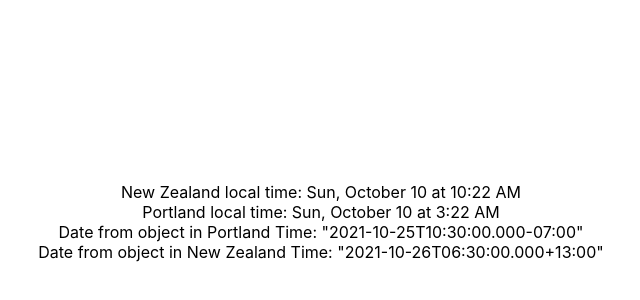
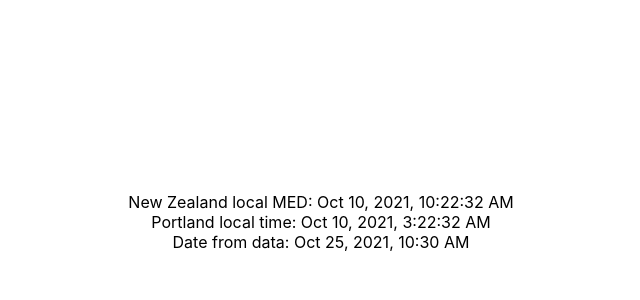
Before and after one commit to MVAodhan/schedule-with-Jason, a Next.js app: page / in a window 1280 px wide. Shown: the part 178-478 px from the top of the page, without its empty margins (319-959 px from the left). Built offline with nearby package versions, Linux system fonts and the light colour scheme.

Commit message:
date formatting corrected and simplified

```diff
--- a/pages/index.js
+++ b/pages/index.js
@@ -9,50 +9,35 @@ import { DateTime } from "luxon";
 
 export default function Home({ data }) {
   let dateTime = DateTime.local();
-  let localTime = dateTime.toLocaleString({
-    weekday: "short",
-    month: "long",
-    day: "numeric",
-    hour: "numeric",
-    minute: "2-digit",
-  });
 
-  let portlandTime = dateTime.setZone("America/Los_Angeles").toLocaleString({
-    weekday: "short",
-    month: "long",
-    day: "numeric",
-    hour: "numeric",
-    minute: "2-digit",
-  });
+  let localMed = dateTime.toLocaleString(DateTime.DATETIME_MED_WITH_SECONDS);
+
+  let portlandTime = dateTime
+    .setZone("America/Los_Angeles")
+    .toLocaleString(DateTime.DATETIME_MED_WITH_SECONDS);
 
   // Making a date from Supabase Date
 
-  let ISOFromData = DateTime.fromISO(`${data[0].us_date}T${data[0].us_time}`);
+  let objFromData = DateTime.fromISO(`${data[0].us_date}T${data[0].us_time}`);
+  let strFromObj = objFromData.toFormat("ff");
 
-  let supaDate = DateTime.fromObject(
-    {
-      day: ISOFromData.c.day,
-      hour: ISOFromData.c.hour,
-      minute: ISOFromData.c.minute,
-      month: ISOFromData.c.month,
-      year: ISOFromData.c.year,
-    },
-    { zone: "America/Los_Angeles", numberingSystem: "beng" }
-  );
+  // let dateFromDataNZ = dateFromData.setZone("Pacific/Auckland");
 
-  let supaDateNZ = supaDate.setZone("Pacific/Auckland");
-  /**
-   * .toLocaleString({
-    weekday: "short",
-    month: "long",
-    day: "numeric",
-    hour: "numeric",
-    minute: "2-digit",
-  });
-   */
+  // let supaISO = DateTime.fromObject(
+  //   {
+  //     day: ISOFromData.c.day,
+  //     hour: ISOFromData.c.hour,
+  //     minute: ISOFromData.c.minute,
+  //     month: ISOFromData.c.month,
+  //     year: ISOFromData.c.year,
+  //   },
+  //   { zone: "America/Los_Angeles", numberingSystem: "beng" }
+  // );
 
-  console.log(supaDate);
-  console.log(dateTime);
+  // console.log("supaISO", supaISO);
+  // console.log(typeof supaIso);
+
+  // let supaDate = supaISO.toLocaleString(DateTime.DATETIME_MED_WITH_SECONDS);
 
   /**  */
   return (
@@ -64,12 +49,10 @@ export default function Home({ data }) {
       </Head>
 
       <main className={styles.main}>
-        <div> New Zealand local time: {localTime}</div>
+        <div> New Zealand local MED: {localMed}</div>
         <div> Portland local time: {portlandTime}</div>
-        <div>Date from object in Portland Time: {JSON.stringify(supaDate)}</div>
-        <div>
-          Date from object in New Zealand Time: {JSON.stringify(supaDateNZ)}
-        </div>
+        {/* <div>Json Date in Portland Time: {supaDate}</div> */}
+        <div>Date from data: {strFromObj}</div>
       </main>
     </div>
   );
```
